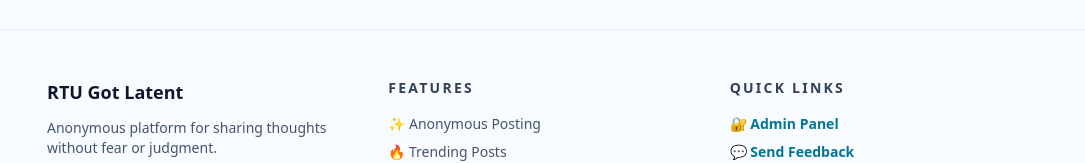
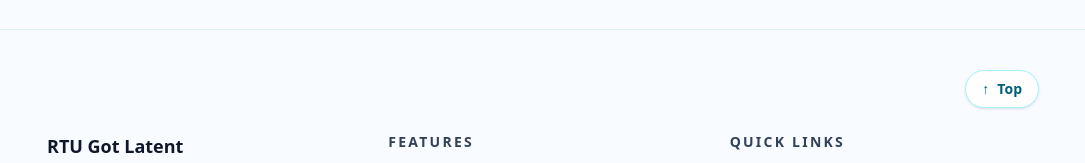
Before and after one commit to Gagan-jain-004/LatentLoop, a Next.js app: page / in a window 1280 px wide. Shown: the part 648-811 px from the top of the page, without its empty margins (97-1182 px from the left). Built offline with nearby package versions, Linux system fonts and the light colour scheme; no server answers; the database is empty.

Commit message:
#add: upward redirector

```diff
--- a/src/components/Footer.tsx
+++ b/src/components/Footer.tsx
@@ -8,6 +8,10 @@ interface FooterProps {
 }
 
 export default function Footer({ onFeedbackClick }: FooterProps) {
+  const handleScrollToTop = () => {
+    window.scrollTo({ top: 0, behavior: 'smooth' });
+  };
+
   return (
     <motion.footer
       className="mt-12 border-t border-sky-200/45 bg-transparent py-10 dark:border-slate-700/60"
@@ -16,6 +20,21 @@ export default function Footer({ onFeedbackClick }: FooterProps) {
       viewport={{ once: true }}
     >
       <div className="mx-auto max-w-5xl px-4">
+        <div className="mb-4 flex justify-end">
+          <motion.button
+            type="button"
+            onClick={handleScrollToTop}
+            className="inline-flex items-center gap-2 rounded-full border border-cyan-200 bg-white/80 px-4 py-2 text-sm font-semibold text-cyan-800 shadow-sm transition-all hover:border-cyan-300 hover:bg-cyan-50 dark:border-cyan-900/70 dark:bg-slate-900/80 dark:text-cyan-200 dark:hover:bg-slate-800"
+            whileHover={{ scale: 1.04 }}
+            whileTap={{ scale: 0.96 }}
+            aria-label="Scroll to top"
+            title="Scroll to top"
+          >
+            <span aria-hidden="true">↑</span>
+            <span>Top</span>
+          </motion.button>
+        </div>
+
         <div className="grid grid-cols-1 gap-8 py-2 md:grid-cols-3">
           <div>
             <h3 className="mb-3 text-lg font-black text-slate-900 dark:text-white">RTU Got Latent</h3>
```
